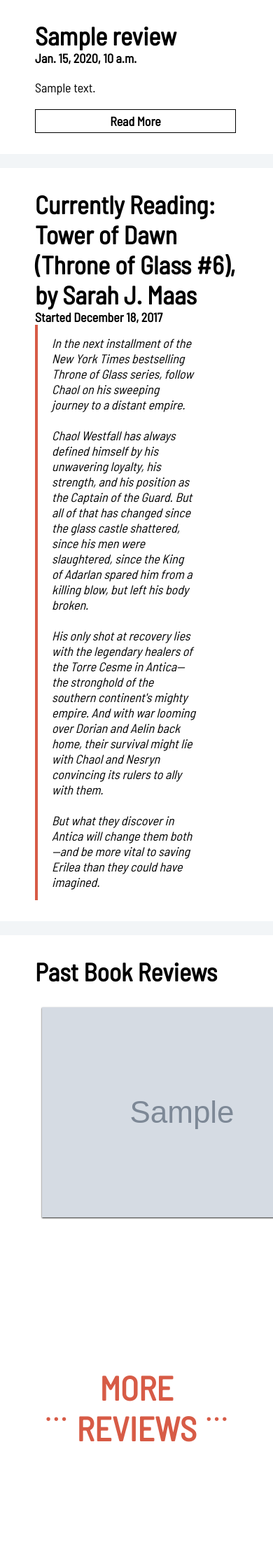
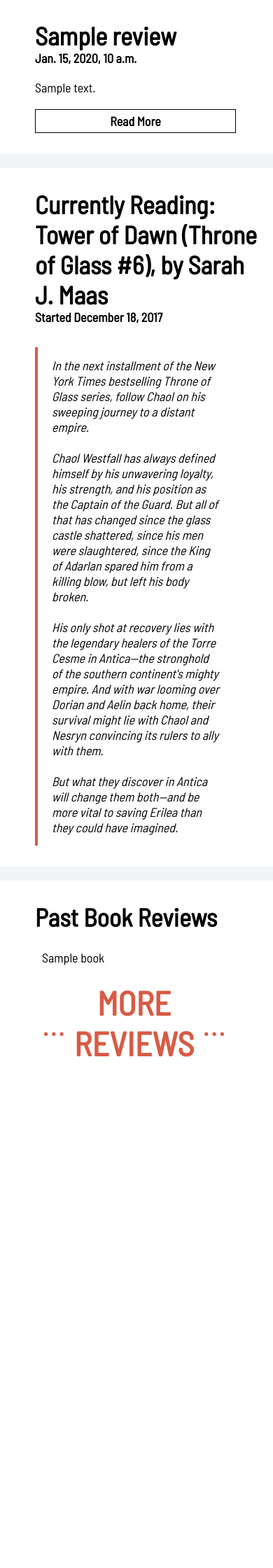
Before and after one commit to scausey/inkhorn, a Django app: template bookblog/templates/bookblog/home.html in a window 390 px wide; the page is wider, and only the part inside the window is pictured. Shown: the part 83-2323 px from the top of that part at 70% size. Run offline with Django 3.2, Linux system fonts and the light colour scheme; the template is opened without the code that fills it: most values are stand-ins (such as "Sample title", 1, 10 or a date in 2020); grey boxes marked "Sample" are stand-in pictures; some libraries are stand-ins or nearby versions; some web fonts are replaced.

Commit message:
home page responsive changes, max-width: 470px

```diff
--- a/bookblog/static/css/home.css
+++ b/bookblog/static/css/home.css
@@ -65,6 +65,10 @@
 
 
 /* PAST BOOKS */
+.past-books.mobile {
+  display: none;
+}
+
 .past-books {
   display: flex;
   min-height: 100vh;
@@ -111,11 +115,13 @@
 
 /* MEDIA QUERIES */
 @media only screen and (max-width: 470px) {
+  /* RECENT REVIEW */
   .recent-review-content, .current-book-content {
     display: block;
   }
   .recent-review-text {
     display: block;
+    width: 100%;
   }
   .book-cover {
     width: 100%;
@@ -124,4 +130,32 @@
   .recent-review .btn {
     width: 50%;
   }
+
+  /* CURRENTLY READING */
+  .currently-reading {
+    padding-right: 1rem;
+  }
+  .current-book-content {
+    padding-top: 2rem;
+  }
+
+  /* PAST BOOKS */
+  .past-books {
+    display: none;
+  }
+  .past-books.mobile {
+    display: block;
+    margin-top: 1rem;
+  }
+  .past-books.mobile .more-books-btn {
+    height: 5rem;
+  }
+
+  /* ABOUT SECTION */
+  .about .about-content {
+    padding: 0 1.5rem;
+  }
+  .about .about-images .about-image-1, .about .about-images .about-image-3 {
+    display: none;
+  }
 }
--- a/bookblog/templates/bookblog/home.html
+++ b/bookblog/templates/bookblog/home.html
@@ -40,6 +40,21 @@
 
 <div class="past-books-container">
   <h1>Past Book Reviews</h1>
+  <div class="mobile past-books">
+    {% for book in past_books %}
+    <a href="{% url 'review_detail' pk=book.pk %}"><p>
+      {{ book.title }}
+    </p></a>
+    <br />
+    {% endfor %}
+    <a href="{% url 'all_reviews' %}">
+      <div class="more-books-btn">
+        <span>...</span>
+        <strong>MORE REVIEWS</strong>
+        <span>...</span>
+      </div>
+    </a>
+  </div>
   <div class="past-books">
     {% for book in past_books %}
     <a href="{% url 'review_detail' pk=book.pk %}"><img src="{{ book.book_cover }}" /></a>
```
